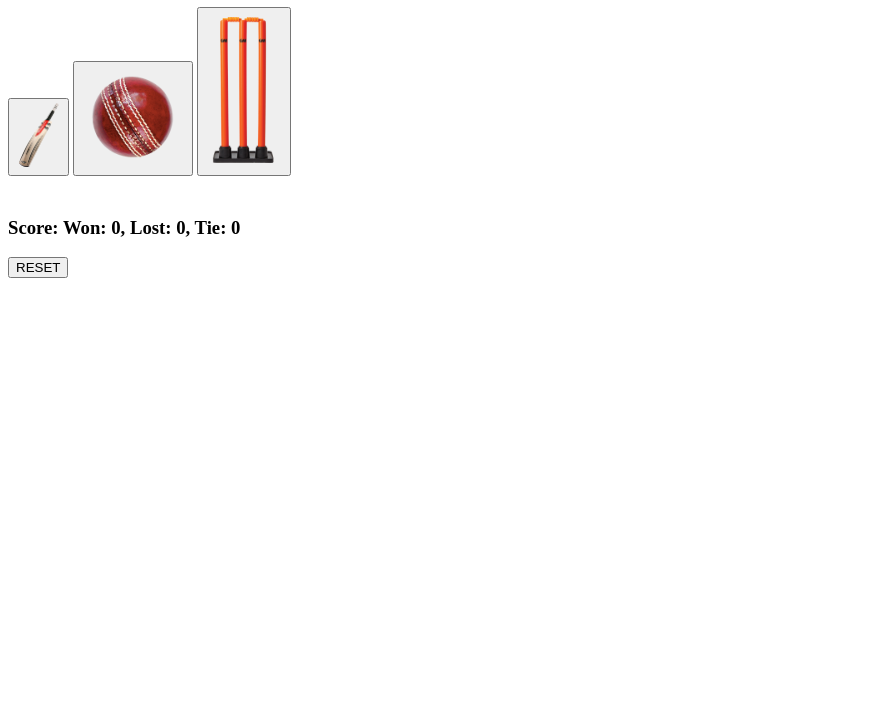
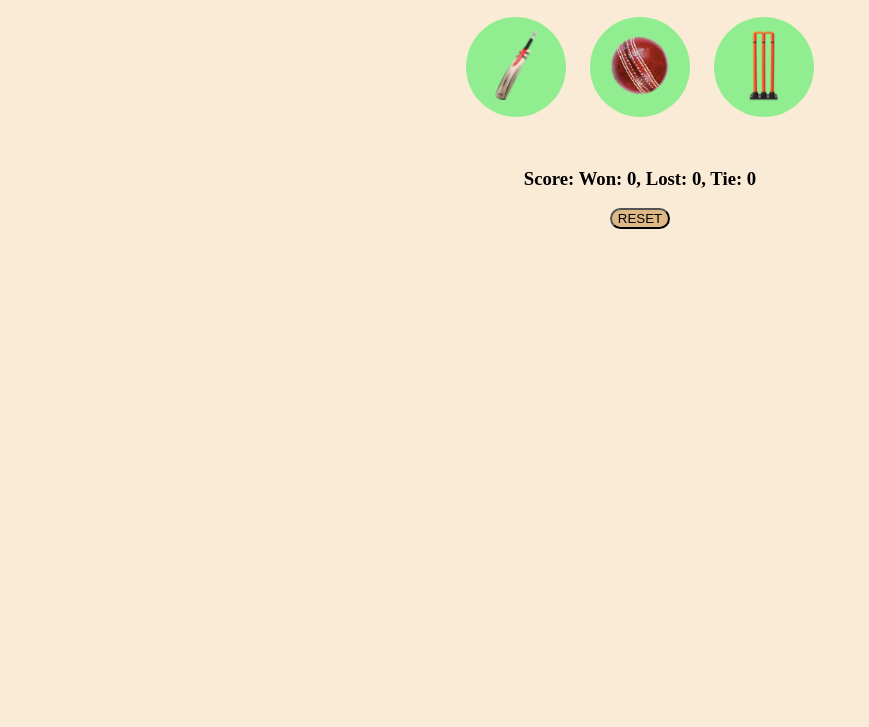
Before and after one commit to LovekUR/Cricket-Game, a plain HTML site: page index.html in a window 1280 px wide. Shown: the part 73-800 px from the top of the page, without its empty margins (0-869 px from the left). Drawn offline with Linux system fonts and the light colour scheme.

Commit message:
Update index.html

```diff
--- a/index.html
+++ b/index.html
@@ -1,7 +1,7 @@
 <!DOCTYPE html>
 <html lang="en">
 <head>
-<link rel="stylesheet" href="cricket.css">
+<link rel="stylesheet" href="index.css">
 
 
   <title>Cricket Game</title>
```
